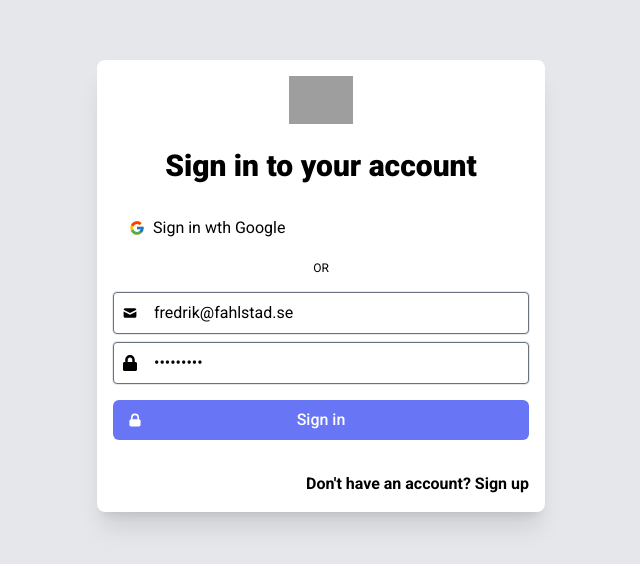
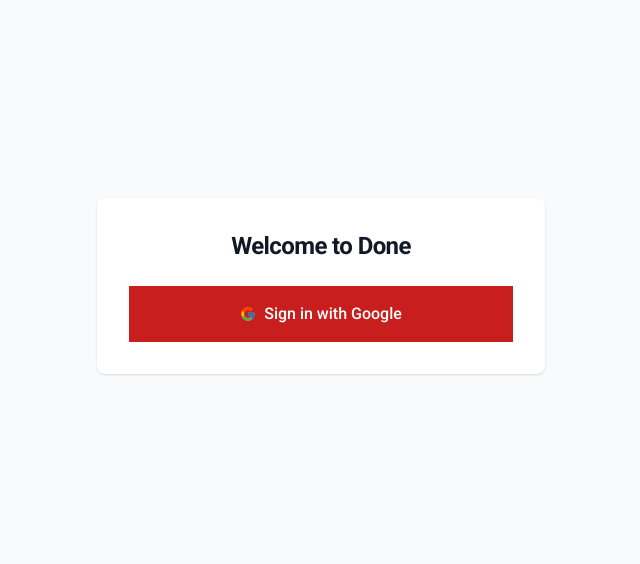
Before and after one commit to di0fref/done, a React (Create React App) app: page /login in a window 1280 px wide. Shown: the part 114-678 px from the top of the page, without its empty margins (319-959 px from the left). Built offline with nearby package versions, Linux system fonts and the light colour scheme; no server answers; grey boxes are pictures that could not be loaded.

Commit message:
from home

```diff
--- a/src/App.js
+++ b/src/App.js
@@ -3,33 +3,19 @@
 import Main from "./components/Main";
 import {DndProvider} from 'react-dnd'
 import {HTML5Backend} from 'react-dnd-html5-backend'
-import {useEffect, useState} from "react";
+import {useEffect} from "react";
 import ReactTooltip from "react-tooltip";
+
 import PrivateRoute from "./auth/PrivateRoute";
-import {getAuth, onAuthStateChanged} from "firebase/auth";
-import Login from "./auth/Login";
-
+import Login from "./components/Login";
 
 function App() {
+
 
     useEffect(() => {
         ReactTooltip.rebuild()
     }, [])
 
-
-    const [user, setUser] = useState(null)
-    const auth = getAuth();
-
-    onAuthStateChanged(auth, (user) => {
-        if (user) {
-            setUser(user)
-            localStorage.setItem('expectSignIn', '1')
-        } else {
-            localStorage.removeItem("api_token")
-            localStorage.removeItem('expectSignIn')
-            setUser(null)
-        }
-    });
 
     return (
         <DndProvider backend={HTML5Backend}>
@@ -37,7 +23,8 @@
                 effect={"solid"}
             />
             <Routes>
-                <Route exact path={'/'} element={<PrivateRoute user={user}/>}>
+                <Route exact path={'/'} element={<PrivateRoute/>}>
+                    <Route exact path="/" element={<Navigate to="/upcoming" replace/>}/>
                     <Route path={'/:path'} element={<Main/>}/>
                 </Route>
                 <Route exact path={"/login"} element={<Login/>}/>
--- a/src/auth/Login.js
+++ b/src/auth/Login.js
@@ -22,7 +22,7 @@
                 const credential = GoogleAuthProvider.credentialFromResult(result);
                 const user = result.user;
 
-                localStorage.setItem("api_token", result.payload.api_token)
+                localStorage.setItem("api_token", result.user.accessToken)
                 return redirect('/')
 
             }).catch((error) => {
--- /dev/null
+++ b/src/components/Login.js
@@ -0,0 +1,45 @@
+import {FcGoogle} from "react-icons/fc";
+import {getAuth, GoogleAuthProvider, signInWithPopup} from "firebase/auth";
+import {useNavigate} from "react-router-dom";
+import { app } from "../auth/firebase";
+
+
+export default function Login() {
+
+    const navigate = useNavigate();
+
+    const google = () => {
+
+        const provider = new GoogleAuthProvider();
+        const auth = getAuth();
+
+        signInWithPopup(auth, provider)
+            .then((result) => {
+                localStorage.setItem("accessToken", result.user.accessToken)
+                navigate('/upcoming')
+            }).catch((error) => {
+            console.log(error)
+
+        });
+    }
+
+    return (
+        <section className="bg-gray-50 dark:bg-gray-900">
+            <div className="mx-8 flex flex-col items-center justify-center mx-auto h-screen lg:py-0">
+                <div className="w-full bg-white rounded-lg shadow dark:border md:mt-0 sm:max-w-md xl:p-0 dark:bg-gray-800 dark:border-gray-700">
+                    <div className="p-6 space-y-4 md:space-y-6 sm:p-8">
+                        <h1 className="text-center text-xl font-bold leading-tight tracking-tight text-gray-900 md:text-2xl dark:text-white">
+                            Welcome to Done
+                        </h1>
+                        <button onClick={google} className={"bg-red-700 text-white font-medium p-4 w-full hover:bg-red-800"}>
+                            <div className={"flex items-center justify-center "} id={"google-login"}>
+                                <div className={""}><FcGoogle/></div>
+                                <div className={"ml-2"}>Sign in with Google</div>
+                            </div>
+                        </button>
+                    </div>
+                </div>
+            </div>
+        </section>
+    )
+}
```
